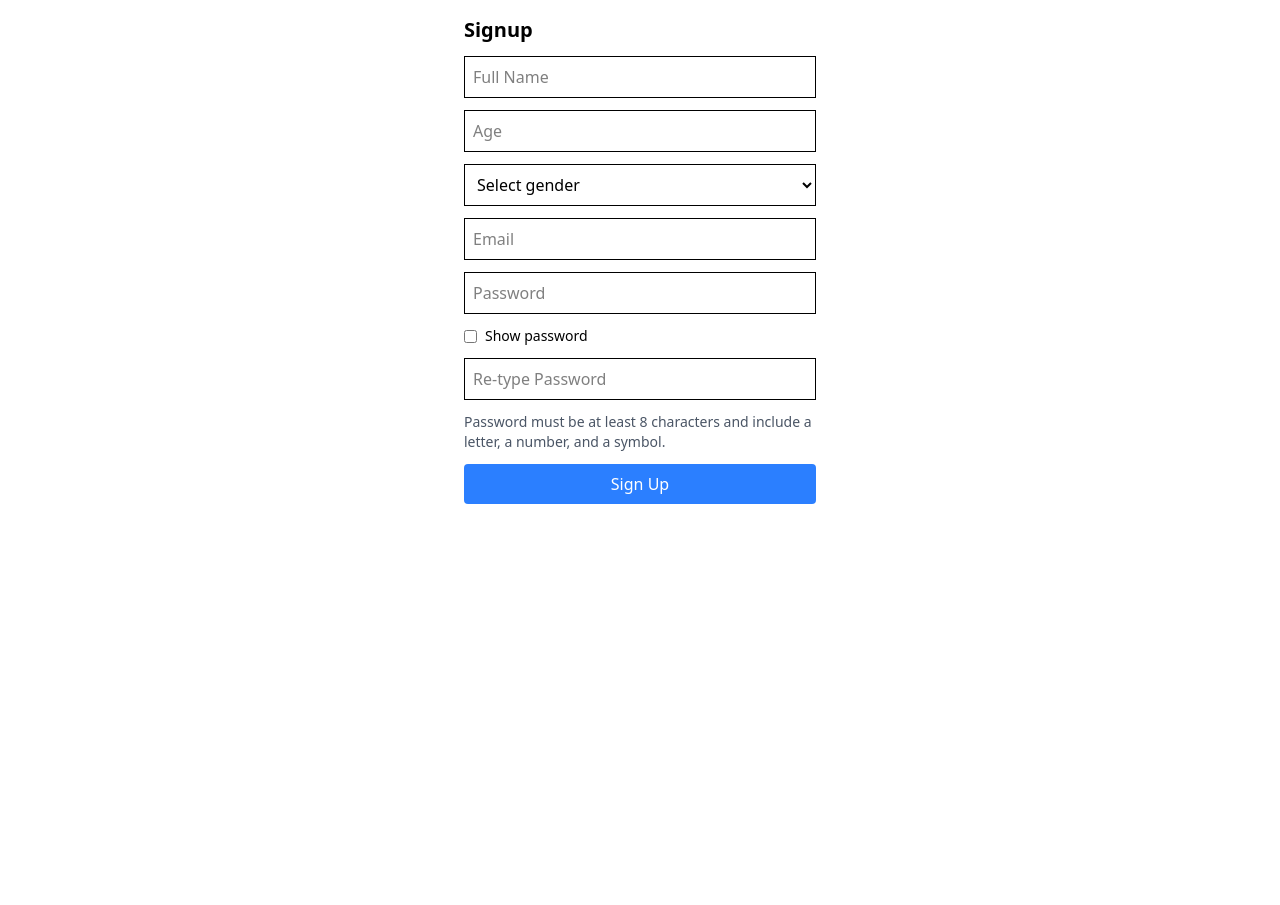
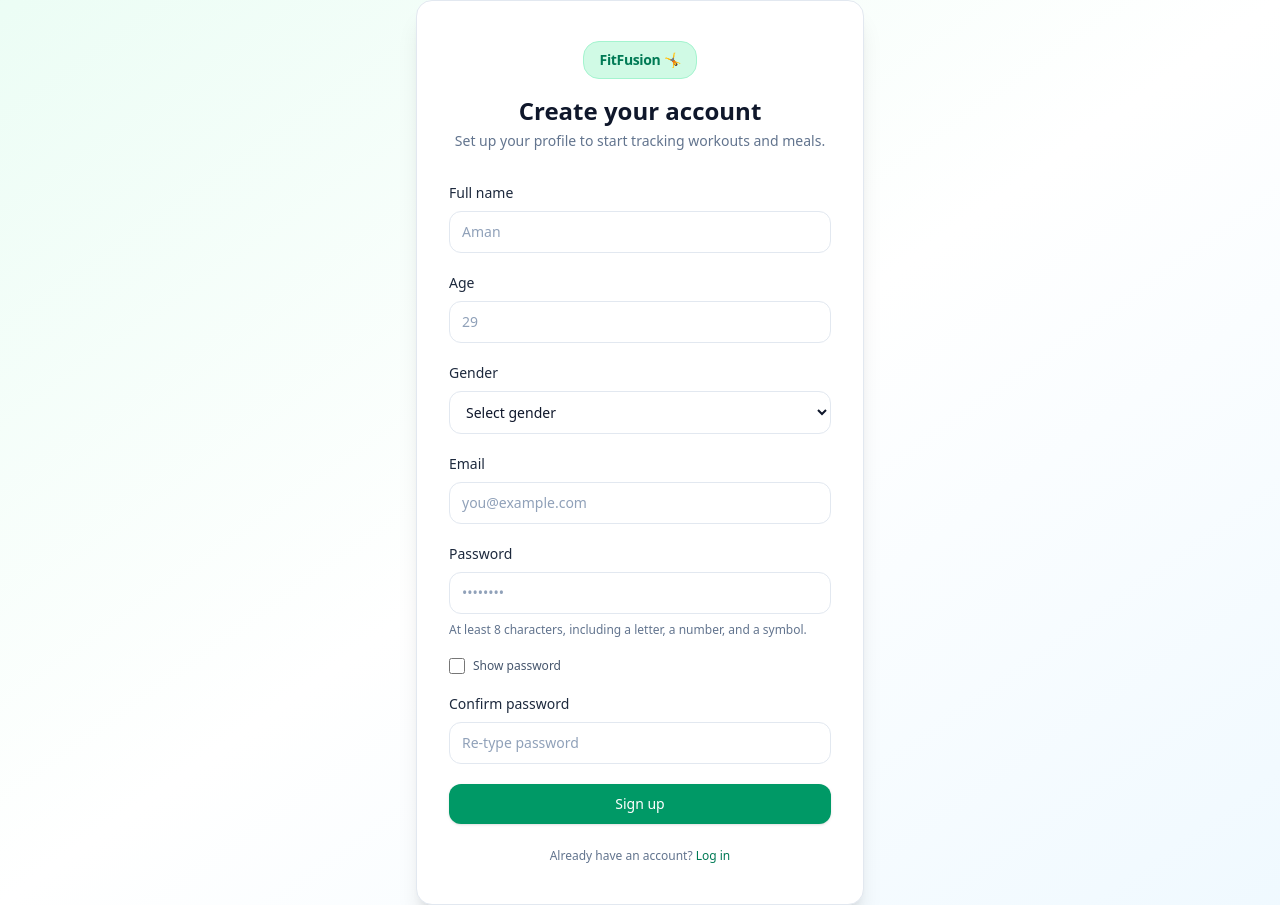
Before and after one commit to AmanullaChishty/FitFusion, a React (Vite) app in the folder frontend/: page /signup in a window 1280 px wide. Before the commit the page ends 800 px from the top, so only its background shows below. Built offline with nearby package versions, Linux system fonts and the light colour scheme; no server answers; what @supabase/auth-helpers-react would draw is missing.

Commit message:
Refactor Signup and Login components: enhance UI, add confirm password field, and improve error handling

```diff
--- a/frontend/src/components/auth/Login.tsx
+++ b/frontend/src/components/auth/Login.tsx
@@ -11,13 +11,14 @@ export default function Login() {
 
   const handleLogin = async (e: React.FormEvent) => {
     e.preventDefault();
-    setError(""); // reset before each attempt
+    setError("");
     setLoading(true);
 
     const { error } = await supabase.auth.signInWithPassword({
       email,
       password,
     });
+
     setLoading(false);
 
     if (error) {
@@ -28,46 +29,109 @@ export default function Login() {
   };
 
   return (
-    <form
-      onSubmit={handleLogin}
-      className="flex flex-col gap-3 max-w-sm mx-auto p-4"
+    <div className="min-h-screen flex items-center justify-center bg-gradient-to-br from-emerald-50 via-white to-sky-50 px-4">
+      <div className="w-full max-w-md">
+        {/* Card */}
+        <div className="bg-white border border-slate-200 rounded-2xl shadow-xl px-8 py-10">
+          {/* Logo / Title */}
+          <div className="mb-8 text-center">
+            <div className="mx-auto mb-4 inline-flex items-center justify-center rounded-2xl bg-emerald-100 border border-emerald-200 px-4 py-2">
+              {/* Placeholder for logo initials or icon */}
+              <span className="text-emerald-700 font-semibold text-base">
+                FitFusion 🤸
+              </span>
+            </div>
+            <h1 className="text-2xl font-semibold text-slate-900">
+              Welcome back
+            </h1>
+            <p className="mt-1 text-sm text-slate-500">
+              Track workouts, log your meals, and see your next best step.
+            </p>
+          </div>
+
+          {/* Error message */}
+          {error && (
+            <div className="mb-4 rounded-lg border border-red-200 bg-red-50 px-3 py-2 text-sm text-red-700">
+              {error}
+            </div>
+          )}
+
+          {/* Form */}
+          <form onSubmit={handleLogin} className="space-y-5">
+            <div className="space-y-2">
+              <label
+                htmlFor="email"
+                className="block text-sm font-medium text-slate-800"
               >
-      <h2 className="text-xl font-bold">Login</h2>
-
-      {error && <p className="text-red-500">{error}</p>}
-
+                Email
+              </label>
+              <div className="relative">
                 <input
-        className="border p-2 rounded"
+                  id="email"
+                  className="block w-full rounded-xl border border-slate-200 bg-white px-3 py-2.5 text-sm text-slate-900 placeholder:text-slate-400 focus:border-emerald-500 focus:outline-none focus:ring-2 focus:ring-emerald-100"
                   type="email"
-        placeholder="Email"
+                  placeholder="you@example.com"
                   value={email}
                   onChange={(e) => setEmail(e.target.value)}
                   required
                 />
+              </div>
+            </div>
 
+            <div className="space-y-2">
+              <label
+                htmlFor="password"
+                className="block text-sm font-medium text-slate-800"
+              >
+                Password
+              </label>
+              <div className="relative">
                 <input
-        className="border p-2 rounded"
+                  id="password"
+                  className="block w-full rounded-xl border border-slate-200 bg-white px-3 py-2.5 text-sm text-slate-900 placeholder:text-slate-400 focus:border-emerald-500 focus:outline-none focus:ring-2 focus:ring-emerald-100"
                   type="password"
-        placeholder="Password"
+                  placeholder="••••••••"
                   value={password}
                   onChange={(e) => setPassword(e.target.value)}
                   required
                 />
+              </div>
+            </div>
+
+            {/* Actions row */}
+            <div className="flex items-center justify-between text-xs">
+              <div className="flex items-center gap-2 text-slate-500">
+                {/* Reserved for "Remember me" if you add it later */}
+              </div>
+              <button
+                type="button"
+                className="text-emerald-700 hover:text-emerald-600 hover:underline transition"
+              >
+                Forgot password?
+              </button>
+            </div>
 
             <button
               type="submit"
               disabled={loading}
-        className="bg-green-500 text-white py-2 rounded hover:bg-green-600 disabled:opacity-50"
+              className="inline-flex w-full items-center justify-center rounded-xl bg-emerald-600 px-4 py-2.5 text-sm font-medium text-white shadow-sm transition hover:bg-emerald-500 disabled:cursor-not-allowed disabled:opacity-60"
             >
-        {loading ? 'Logging in...' : 'Login'}
+              {loading ? "Logging in..." : "Login"}
             </button>
+          </form>
 
-      <p className="text-sm text-gray-600 mt-2">
+          {/* Footer / Sign up link */}
+          <p className="mt-6 text-center text-xs text-slate-500">
             Don’t have an account?{" "}
-        <Link to="/signup" className="text-green-600 hover:underline">
+            <Link
+              to="/signup"
+              className="font-medium text-emerald-700 hover:text-emerald-600 hover:underline"
+            >
               Sign up
             </Link>
           </p>
-    </form>
+        </div>
+      </div>
+    </div>
   );
 }
--- a/frontend/src/components/auth/Signup.tsx
+++ b/frontend/src/components/auth/Signup.tsx
@@ -1,5 +1,6 @@
 import { useState } from "react";
 import supabase from "../../services/supabase";
+import {Link } from "react-router-dom";
 
 export default function Signup() {
   const [name, setName] = useState("");
@@ -8,6 +9,7 @@ export default function Signup() {
 
   const [email, setEmail] = useState("");
   const [password, setPassword] = useState("");
+  const [confirmPassword, setConfirmPassword] = useState("");
   const [error, setError] = useState("");
   const [loading, setLoading] = useState(false);
 
@@ -15,85 +17,182 @@ export default function Signup() {
     e.preventDefault();
     setError("");
     setLoading(true);
-    const { error } = await supabase.auth.signUp({ email, password,options: {
+
+    const { error } = await supabase.auth.signUp({
+      email,
+      password,
+      options: {
         data: {
           name,
           age,
           gender,
         },
-      }, });
+      },
+    });
+
     setLoading(false);
+
     if (error) setError(error.message);
     else alert("Check your email for confirmation link");
   };
 
+  const passwordsMatch = password !== "" && confirmPassword !== "" && password === confirmPassword;
+  const passwordsMismatch = password !== "" && confirmPassword !== "" && password !== confirmPassword;
+
   return (
-    <form onSubmit={handleSignup} className="flex flex-col gap-3 max-w-sm mx-auto p-4">
-      <h2 className="text-xl font-bold">Signup</h2>
+    <div className="min-h-screen flex items-center justify-center bg-gradient-to-br from-emerald-50 via-white to-sky-50 px-4">
+      <div className="w-full max-w-md">
+        <div className="bg-white border border-slate-200 rounded-2xl shadow-xl px-8 py-10">
+          {/* Logo / Title */}
+          <div className="mb-8 text-center">
+            <div className="mx-auto mb-4 inline-flex items-center justify-center rounded-2xl bg-emerald-100 border border-emerald-200 px-4 py-2">
+              <span className="text-emerald-700 font-semibold text-sm tracking-tight">
+                FitFusion 🤸
+              </span>
+            </div>
+            <h1 className="text-2xl font-semibold text-slate-900">
+              Create your account
+            </h1>
+            <p className="mt-1 text-sm text-slate-500">
+              Set up your profile to start tracking workouts and meals.
+            </p>
+          </div>
+
+          {/* Error message */}
+          {error && (
+            <div className="mb-4 rounded-lg border border-red-200 bg-red-50 px-3 py-2 text-sm text-red-700">
+              {error}
+            </div>
+          )}
+
+          <form onSubmit={handleSignup} className="space-y-5">
+            {/* Name */}
+            <div className="space-y-2">
+              <label
+                htmlFor="name"
+                className="block text-sm font-medium text-slate-800"
+              >
+                Full name
+              </label>
               <input
-        className="border p-2"
+                id="name"
+                className="block w-full rounded-xl border border-slate-200 bg-white px-3 py-2.5 text-sm text-slate-900 placeholder:text-slate-400 focus:border-emerald-500 focus:outline-none focus:ring-2 focus:ring-emerald-100"
                 type="text"
-        placeholder="Full Name"
+                placeholder="Aman"
                 value={name}
                 onChange={(e) => setName(e.target.value)}
                 required
               />
+            </div>
+
+            {/* Age */}
+            <div className="space-y-2">
+              <label
+                htmlFor="age"
+                className="block text-sm font-medium text-slate-800"
+              >
+                Age
+              </label>
               <input
-        className="border p-2"
+                id="age"
+                className="block w-full rounded-xl border border-slate-200 bg-white px-3 py-2.5 text-sm text-slate-900 placeholder:text-slate-400 focus:border-emerald-500 focus:outline-none focus:ring-2 focus:ring-emerald-100"
                 type="number"
-        placeholder="Age"
+                placeholder="29"
                 value={age}
                 min={10}
                 max={100}
-        onChange={(e) => setAge(Number(e.target.value))}
+                onChange={(e) => {
+                  const value = e.target.value;
+                  setAge(value === "" ? "" : Number(value));
+                }}
                 required
               />
+            </div>
+
+            {/* Gender */}
+            <div className="space-y-2">
+              <label
+                htmlFor="gender"
+                className="block text-sm font-medium text-slate-800"
+              >
+                Gender
+              </label>
               <select
-        className="border p-2"
+                id="gender"
+                className="block w-full rounded-xl border border-slate-200 bg-white px-3 py-2.5 text-sm text-slate-900 placeholder:text-slate-400 focus:border-emerald-500 focus:outline-none focus:ring-2 focus:ring-emerald-100"
                 value={gender}
-        onChange={(e) => setGender(e.target.value)}
+                onChange={(e) => setGender(e.target.value.toLowerCase())}
                 required
               >
-        <option disabled value="">Select gender</option>
+                <option disabled value="">
+                  Select gender
+                </option>
                 <option value="Male">male</option>
                 <option value="Female">female</option>
                 <option value="Other">other</option>
               </select>
+            </div>
+
+            {/* Email */}
+            <div className="space-y-2">
+              <label
+                htmlFor="email"
+                className="block text-sm font-medium text-slate-800"
+              >
+                Email
+              </label>
               <input
-          className="border p-2"
+                id="email"
+                className="block w-full rounded-xl border border-slate-200 bg-white px-3 py-2.5 text-sm text-slate-900 placeholder:text-slate-400 focus:border-emerald-500 focus:outline-none focus:ring-2 focus:ring-emerald-100"
                 type="email"
-          placeholder="Email"
+                placeholder="you@example.com"
                 value={email}
                 onChange={(e) => setEmail(e.target.value)}
                 required
               />
+            </div>
+
+            {/* Password */}
+            <div className="space-y-2">
+              <label
+                htmlFor="password"
+                className="block text-sm font-medium text-slate-800"
+              >
+                Password
+              </label>
               <input
                 id="password"
-          className="border p-2"
+                className="block w-full rounded-xl border border-slate-200 bg-white px-3 py-2.5 text-sm text-slate-900 placeholder:text-slate-400 focus:border-emerald-500 focus:outline-none focus:ring-2 focus:ring-emerald-100"
                 type="password"
-          placeholder="Password"
+                placeholder="••••••••"
                 value={password}
                 minLength={8}
                 pattern="(?=.*[A-Za-z])(?=.*\d)(?=.*[^A-Za-z\d]).{8,}"
                 onChange={(e) => {
-            setPassword(e.target.value);
-            // re-validate confirm field if present
-            const confirm = document.getElementById("confirmPassword") as HTMLInputElement | null;
-            if (confirm) {
-              if (confirm.value && confirm.value !== e.target.value) confirm.setCustomValidity("Passwords do not match");
-              else confirm.setCustomValidity("");
-            }
+                  const newPassword = e.target.value;
+                  setPassword(newPassword);
                 }}
                 required
               />
+              <p className="text-xs text-slate-500">
+                At least 8 characters, including a letter, a number, and a
+                symbol.
+              </p>
+            </div>
 
-        <label className="flex items-center gap-2 text-sm">
+            {/* Show password */}
+            <label className="flex items-center gap-2 text-xs text-slate-600">
               <input
                 type="checkbox"
+                className="h-4 w-4 rounded border-slate-300 text-emerald-600 focus:ring-emerald-500"
                 onChange={(e) => {
                   const t = e.currentTarget.checked ? "text" : "password";
-              const p = document.getElementById("password") as HTMLInputElement | null;
-              const c = document.getElementById("confirmPassword") as HTMLInputElement | null;
+                  const p = document.getElementById(
+                    "password"
+                  ) as HTMLInputElement | null;
+                  const c = document.getElementById(
+                    "confirmPassword"
+                  ) as HTMLInputElement | null;
                   if (p) p.type = t;
                   if (c) c.type = t;
                 }}
@@ -101,30 +200,63 @@ export default function Signup() {
               Show password
             </label>
 
+            {/* Confirm password */}
+            <div className="space-y-2">
+              <label
+                htmlFor="confirmPassword"
+                className="block text-sm font-medium text-slate-800"
+              >
+                Confirm password
+              </label>
               <input
                 id="confirmPassword"
-          className="border p-2"
+                className="block w-full rounded-xl border border-slate-200 bg-white px-3 py-2.5 text-sm text-slate-900 placeholder:text-slate-400 focus:border-emerald-500 focus:outline-none focus:ring-2 focus:ring-emerald-100"
                 type="password"
-          placeholder="Re-type Password"
+                placeholder="Re-type password"
+                value={confirmPassword}
                 onChange={(e) => {
-            const pw = (document.getElementById("password") as HTMLInputElement | null)?.value || "";
-            e.currentTarget.setCustomValidity(pw === e.currentTarget.value ? "" : "Passwords do not match");
+                  const value = e.target.value;
+                  setConfirmPassword(value);
+
+                  // Optional: keep HTML5 validity in sync with React state
+                  if (value && value !== password) {
+                    e.currentTarget.setCustomValidity("Passwords do not match");
+                  } else {
+                    e.currentTarget.setCustomValidity("");
+                  }
                 }}
                 required
               />
-          {password && password !== (document.getElementById("confirmPassword") as HTMLInputElement)?.value && (
-            <p className="text-red-500 text-sm">Passwords do not match</p>
+              {passwordsMismatch && (
+                <p className="text-xs text-red-600">Passwords do not match</p>
               )}
-          {password && password === (document.getElementById("confirmPassword") as HTMLInputElement)?.value && (
-            <p className="text-green-500 text-sm">Passwords match</p>
+              {passwordsMatch && (
+                <p className="text-xs text-emerald-600">Passwords match</p>
               )}
-        <p className="text-sm text-gray-600">
-          Password must be at least 8 characters and include a letter, a number, and a symbol.
-        </p>
-      {error && <p className="text-red-500">{error}</p>}
-      <button type="submit" className="bg-blue-500 text-white p-2 rounded" disabled={loading}>
-        {loading ? 'Signing up...' : 'Sign Up'}
+            </div>
+
+            {/* Submit */}
+            <button
+              type="submit"
+              className="inline-flex w-full items-center justify-center rounded-xl bg-emerald-600 px-4 py-2.5 text-sm font-medium text-white shadow-sm transition hover:bg-emerald-500 disabled:cursor-not-allowed disabled:opacity-60"
+              disabled={loading}
+            >
+              {loading ? "Signing up..." : "Sign up"}
             </button>
           </form>
+
+          {/* Footer / Login link */}
+          <p className="mt-6 text-center text-xs text-slate-500">
+            Already have an account?{" "}
+            <Link
+              to="/login"
+              className="font-medium text-emerald-700 hover:text-emerald-600 hover:underline"
+            >
+              Log in
+            </Link>
+          </p>
+        </div>
+      </div>
+    </div>
   );
 }
```
Lines whose indentation alone changed are shown as unchanged.
